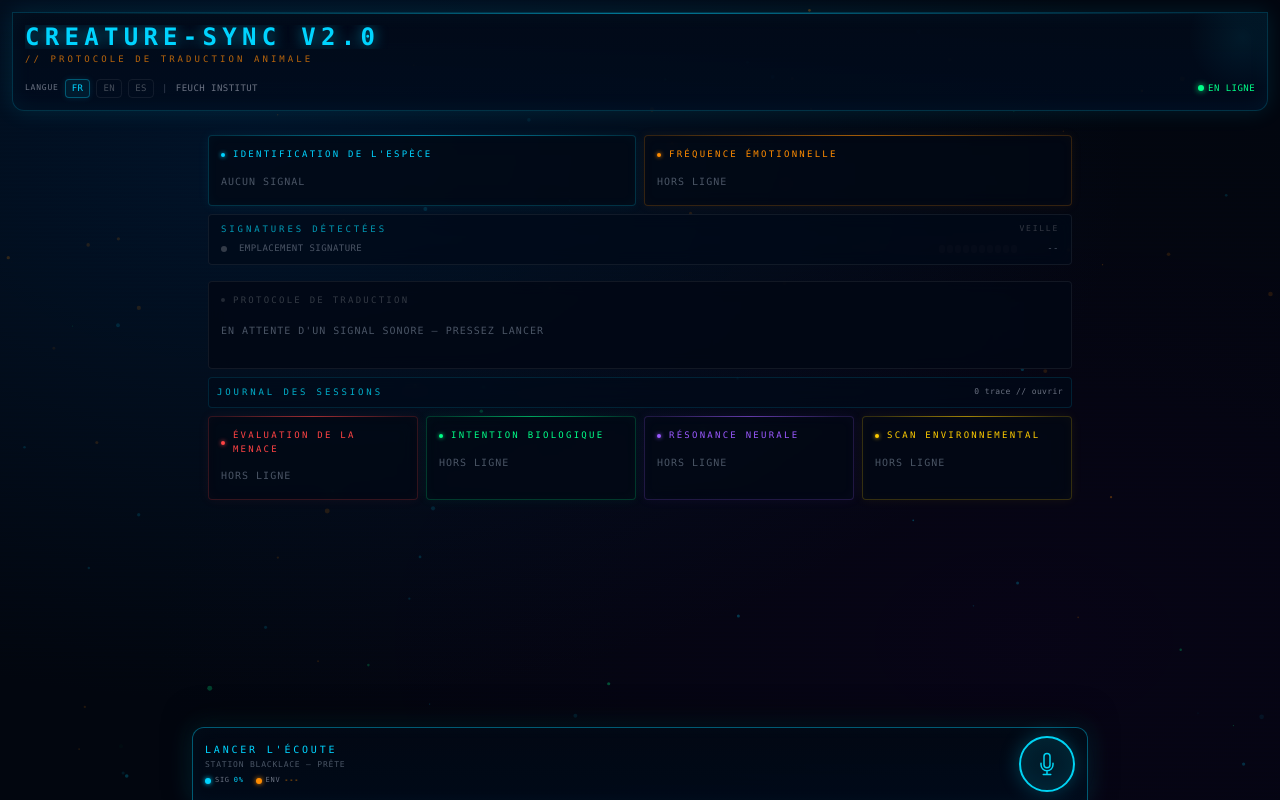
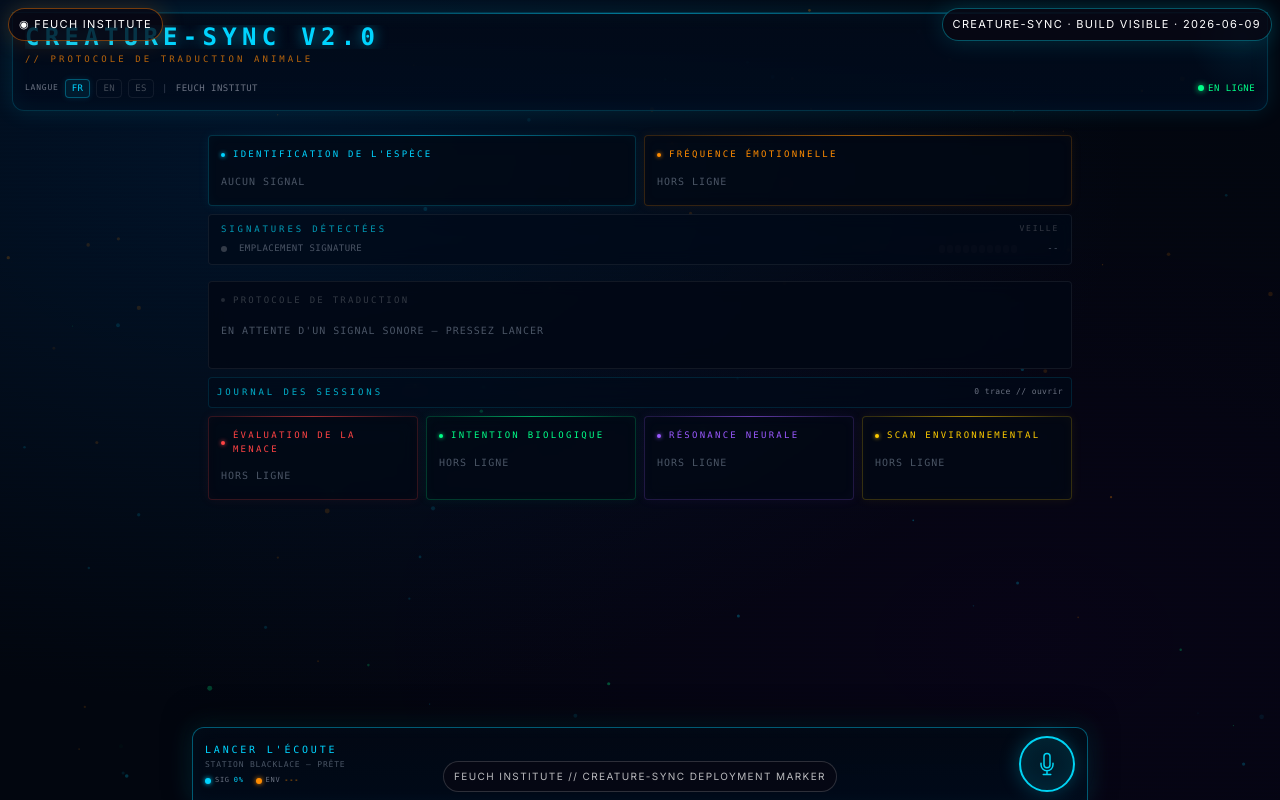
Before and after one commit to benoitlub/Creature-sync, a React (Vite) app: page / in a window 1280 px wide. Built offline with nearby package versions, Linux system fonts and the light colour scheme.

Commit message:
Add Feuch Institute build marker

```diff
--- a/src/App.tsx
+++ b/src/App.tsx
@@ -11,9 +11,24 @@ function Router() {
   );
 }
 
+function BuildMarker() {
+  return (
+    <>
+      <div style={{ position: "fixed", top: 8, left: 8, right: 8, zIndex: 9999, display: "flex", justifyContent: "space-between", gap: 8, pointerEvents: "none", fontFamily: "Space Grotesk, Inter, system-ui, sans-serif", fontSize: 11, letterSpacing: ".12em", textTransform: "uppercase", color: "#fff" }}>
+        <span style={{ padding: "7px 10px", borderRadius: 999, background: "rgba(8,7,19,.78)", border: "1px solid rgba(255,122,0,.45)", boxShadow: "0 0 24px rgba(255,122,0,.20)" }}>◉ Feuch Institute</span>
+        <span style={{ padding: "7px 10px", borderRadius: 999, background: "rgba(8,7,19,.78)", border: "1px solid rgba(0,229,255,.35)", boxShadow: "0 0 24px rgba(0,229,255,.16)" }}>Creature-Sync · Build visible · 2026-06-09</span>
+      </div>
+      <div style={{ position: "fixed", left: 8, right: 8, bottom: 8, zIndex: 9999, pointerEvents: "none", textAlign: "center", fontFamily: "Space Grotesk, Inter, system-ui, sans-serif", fontSize: 10, letterSpacing: ".14em", textTransform: "uppercase", color: "rgba(255,255,255,.72)" }}>
+        <span style={{ display: "inline-flex", padding: "7px 10px", borderRadius: 999, background: "rgba(8,7,19,.72)", border: "1px solid rgba(255,255,255,.16)" }}>Feuch Institute // Creature-Sync deployment marker</span>
+      </div>
+    </>
+  );
+}
+
 function App() {
   return (
     <WouterRouter base={import.meta.env.BASE_URL.replace(/\/$/, "")}>
+      <BuildMarker />
       <Router />
     </WouterRouter>
   );
```
